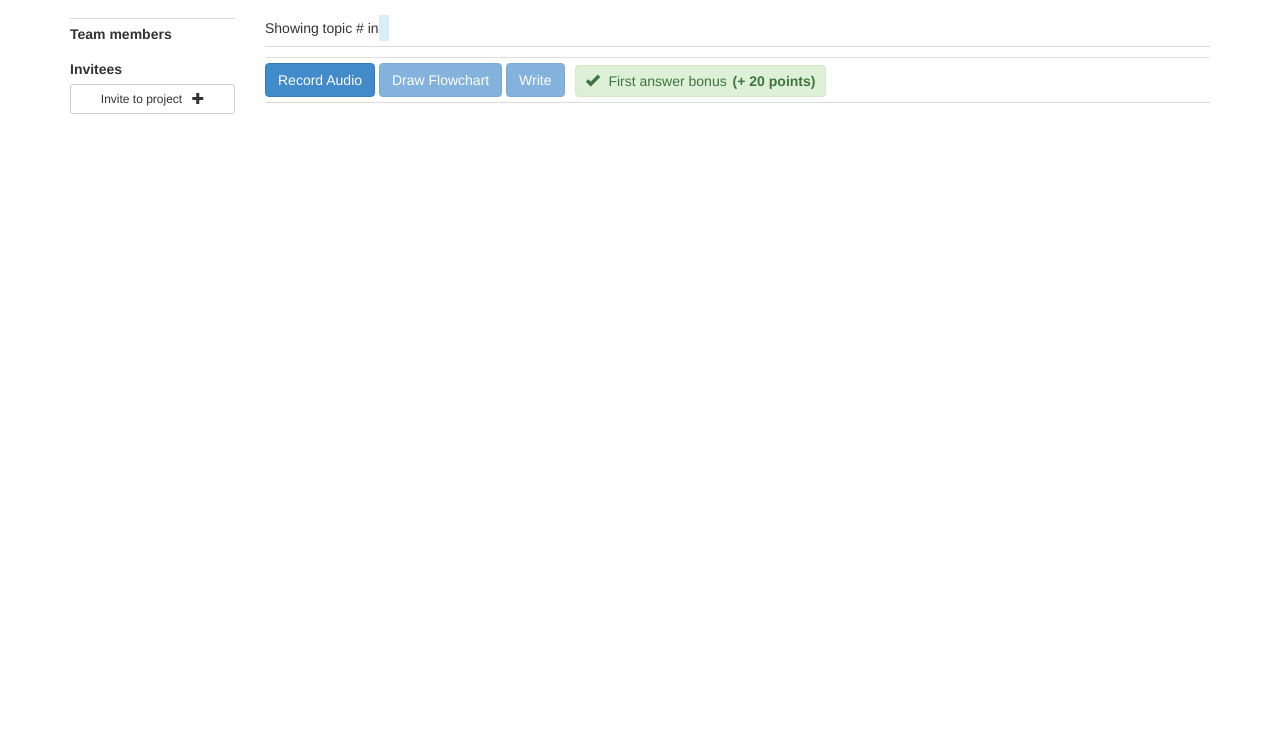
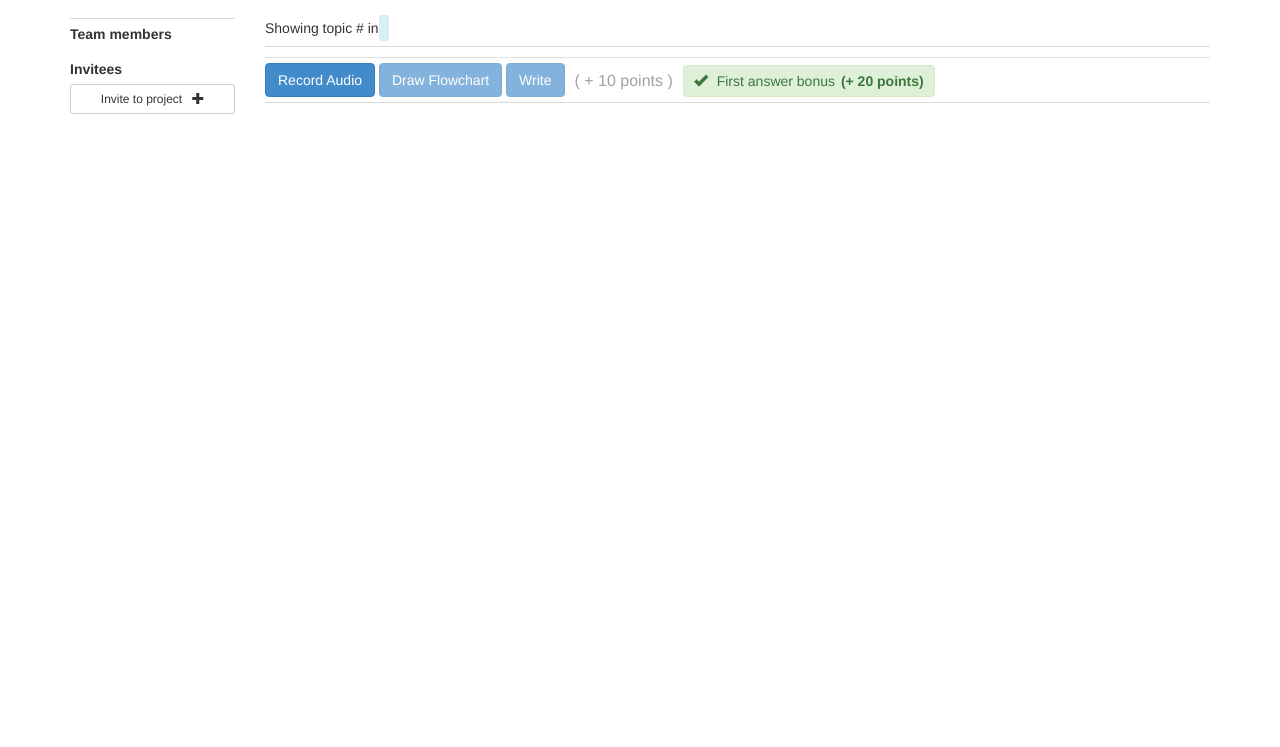
Before and after one commit to ryansukale/QuoDocs, a website: page public/topic.html in a window 1280 px wide. Shown: the part 53-800 px from the top of the page. Drawn offline with Linux system fonts and the light colour scheme; no server answers.

Commit message:
Displaying default points to be awarded for a response"

```diff
--- a/public/css/topic.css
+++ b/public/css/topic.css
@@ -53,6 +53,11 @@
     /*background-color: #eaeaea;*/
 		margin-bottom: 0px;
     padding: 1;
+}
+
+.messages .prompt-default {
+color: #a0a0a0;
+font-size: 16px;
 }
 
 .rec-metadata {
--- a/public/topic.html
+++ b/public/topic.html
@@ -132,7 +132,10 @@
 						</div>
 
 						<div class="messages pull-left mt-2 ml-10">
-							<div class="prompt-first alert alert-success">
+							<div class="prompt-default mt-5 pull-left mr-10">
+								( + <span class="points">10</span> points )
+							</div>
+							<div class="prompt-first alert alert-success pull-left">
 								<span class="glyphicon glyphicon-ok"></span>
 								<span class="ml-5">First answer bonus</span>
 								<span class="b ml-2">(+ 20 points)</span>
```
